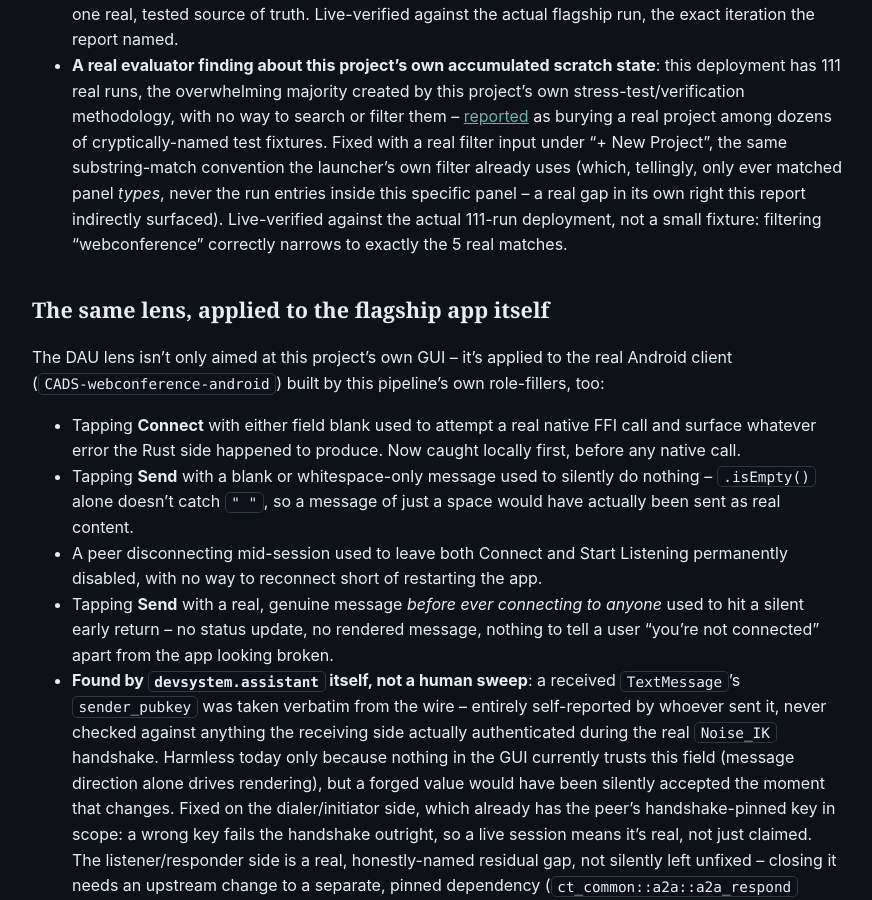
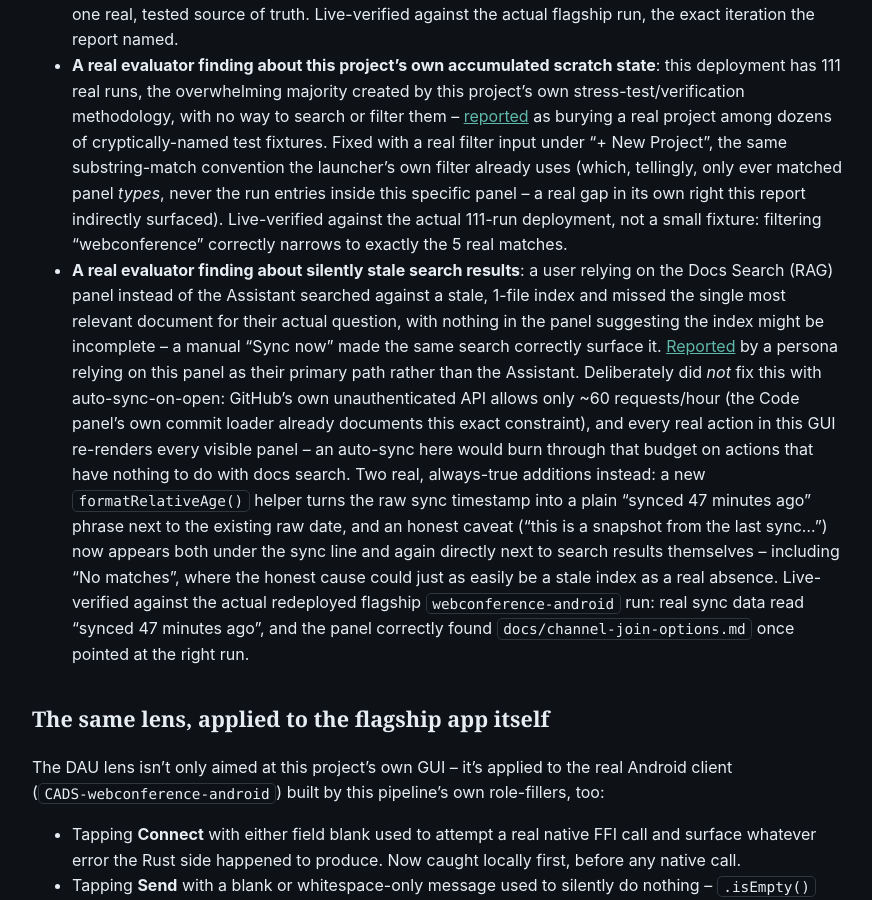
Before and after one commit to scimbe/CADS-devsystem-docs, a Jekyll site: the page built from _explanation/dau-lens-and-stress-testing.md, in a window 1280 px wide and 900 px high, scrolled down 17380 px. Shown: the whole window, without its empty margins (322-1194 px from the left). Built offline with Jekyll 4.4.1, drawn with Linux system fonts in a browser that asks for light colours.

Commit message:
docs: document issue #24 fix (CADS-devsystem@4aed89a)
RAG panel staleness indicators -- formatRelativeAge() sync-age phrase,
honest snapshot caveats under the sync line and next to search results,
and the deliberate choice not to auto-sync (GitHub rate-limit budget).

```diff
--- a/_explanation/dau-lens-and-stress-testing.md
+++ b/_explanation/dau-lens-and-stress-testing.md
@@ -695,6 +695,23 @@ actual deployment, not just described:
   ever matched panel *types*, never the run entries inside this specific panel -- a real gap in its
   own right this report indirectly surfaced). Live-verified against the actual 111-run deployment,
   not a small fixture: filtering "webconference" correctly narrows to exactly the 5 real matches.
+- **A real evaluator finding about silently stale search results**: a user relying on the Docs
+  Search (RAG) panel instead of the Assistant searched against a stale, 1-file index and missed the
+  single most relevant document for their actual question, with nothing in the panel suggesting the
+  index might be incomplete -- a manual "Sync now" made the same search correctly surface it.
+  [Reported](https://github.com/scimbe/CADS-devsystem/issues/24) by a persona relying on this panel
+  as their primary path rather than the Assistant. Deliberately did *not* fix this with
+  auto-sync-on-open: GitHub's own unauthenticated API allows only ~60 requests/hour (the Code
+  panel's own commit loader already documents this exact constraint), and every real action in this
+  GUI re-renders every visible panel -- an auto-sync here would burn through that budget on actions
+  that have nothing to do with docs search. Two real, always-true additions instead: a new
+  `formatRelativeAge()` helper turns the raw sync timestamp into a plain "synced 47 minutes ago"
+  phrase next to the existing raw date, and an honest caveat ("this is a snapshot from the last
+  sync...") now appears both under the sync line and again directly next to search results
+  themselves -- including "No matches", where the honest cause could just as easily be a stale
+  index as a real absence. Live-verified against the actual redeployed flagship
+  `webconference-android` run: real sync data read "synced 47 minutes ago", and the panel correctly
+  found `docs/channel-join-options.md` once pointed at the right run.
 
 ## The same lens, applied to the flagship app itself
 
```
